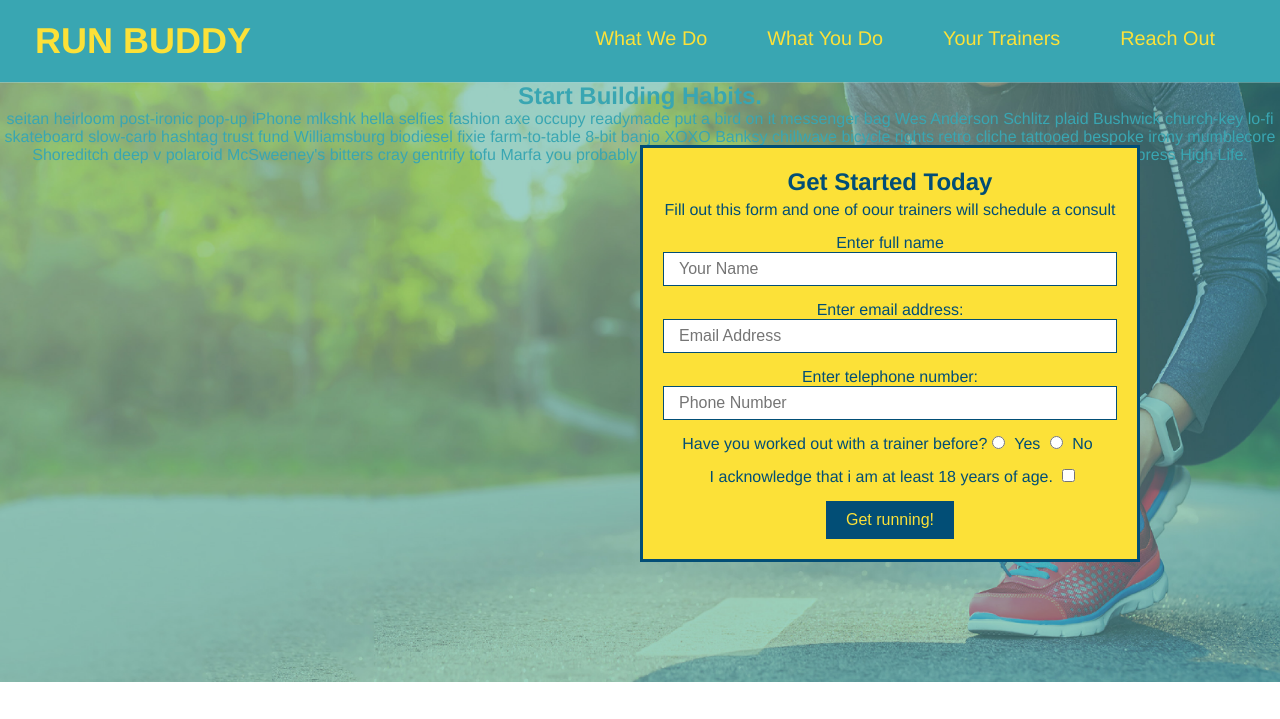
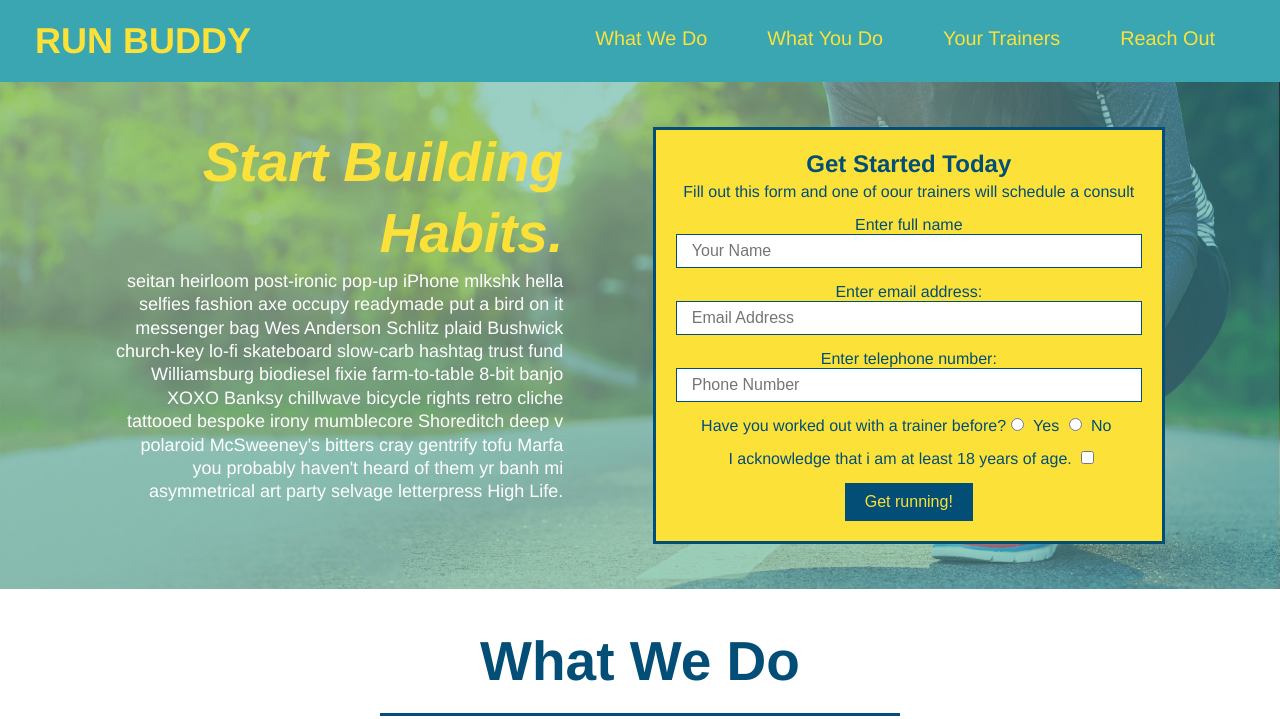
Before and after one commit to JoseZuniga01/run-budy, a plain HTML site: page index.html in a window 1280 px wide. Shown: the top 719 px of the page. Drawn offline with Linux system fonts and the light colour scheme.

Commit message:
added flexbox to hero

```diff
--- a/assets/css/style.css
+++ b/assets/css/style.css
@@ -45,15 +45,16 @@ footer {
     background: #fce138;
     width: 100%;
     padding: 40px 35px;
+    display: flex;
+    justify-content: space-between;
+    flex-wrap: wrap;
 }
 footer h2 {
-    display: inline;
     color: #024e76;
     font-size: 30px;
     margin: 0;
 }
 footer div {
-    float: right;
     line-height: 1.5;
     text-align: right;
 }
@@ -66,23 +67,35 @@ section {
 /* Hero Style Start */
 .hero {
     background-image: url(../images/her-bg.jpeg);
-    height: 600px;
     background-size: cover;
     background-position: center;
-    position: relative;
     text-align: center;
     margin-bottom: 40px;
+    display: flex;
+    Justify-content: center;
+    flex-wrap: wrap;
+}
+.hero-cta {
+    width: 35%;
+    text-align: right;
+    margin: 3.5%;
+    color: #fff;
+    font-size: 18px;
+    line-height: 1.3;
+}
+.hero-cta h2 {
+    font-style: italic;
+    font-size: 55px;
+    color: #fce138;
 }
 /* Hero Style End */
 .hero-form {
     background-color: #fce138;
     padding: 20px;
-    width: 500px;
     color: #024e76;
     border: 3px solid #024e76;
-    position: absolute;
-    bottom: 120px;
-    right: 140px;
+    width: 40%;
+    margin: 3.5%
 }
 .hero-form h3 {
     font-size: 24px;
```
